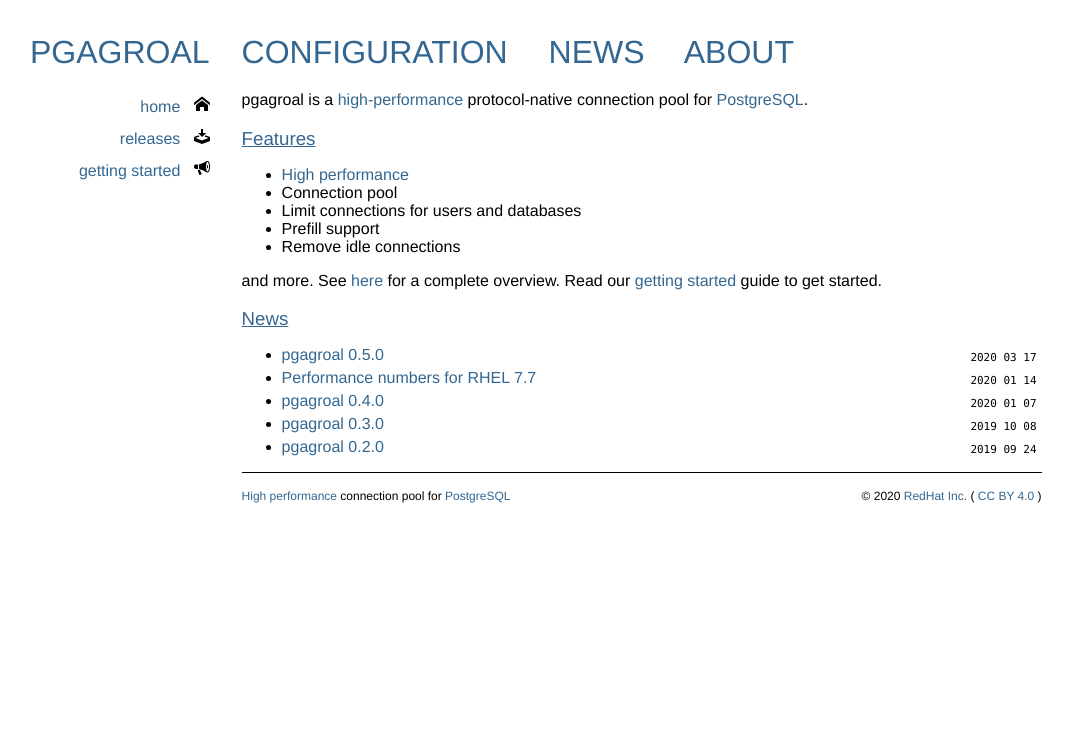
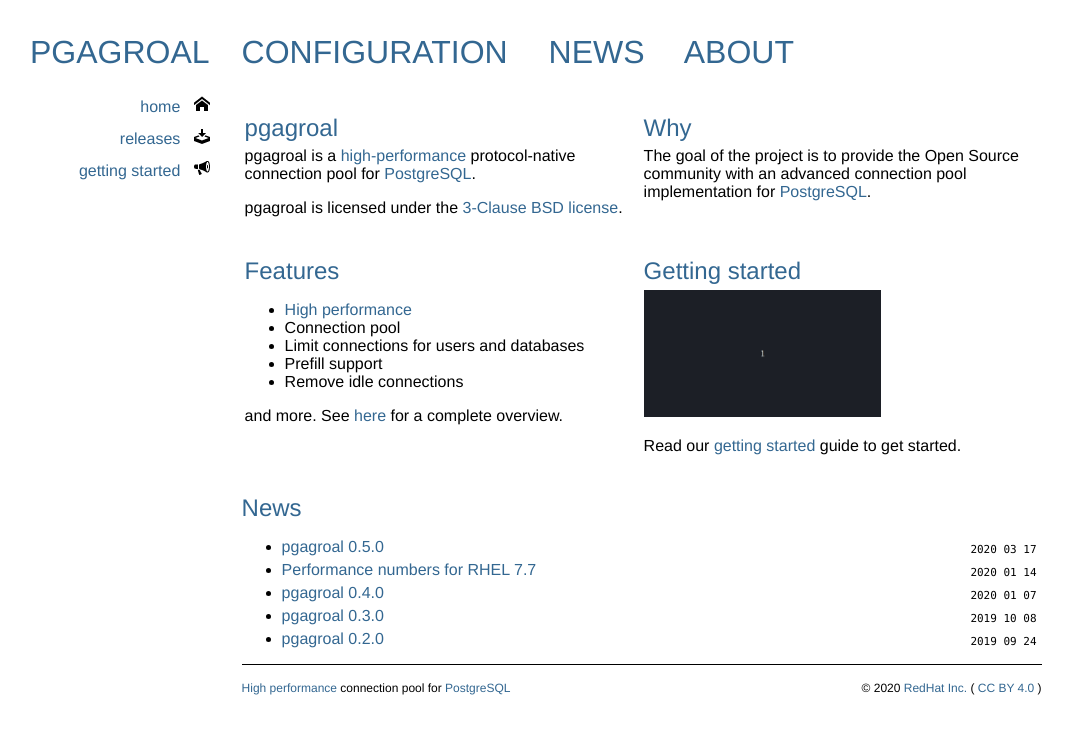
Before and after one commit to agroal/pgagroal, a Jekyll site: the page built from index.html, in a window 1280 px wide. Shown: the top 734 px of the page, without its empty margins (10-1082 px from the left). Built offline with Jekyll 4.4.1, drawn with Linux system fonts in a browser that asks for light colours; some web fonts are replaced.

Commit message:
Change front page, add demo, and pgconf.us slides

```diff
--- a/_config.yml
+++ b/_config.yml
@@ -32,12 +32,12 @@
     - text: github
       url: https://github.com/agroal/pgagroal
       icon: https://agroal.github.io/pgagroal/images/icomoon/433-github.png
+    - text: issues
+      url: https://github.com/agroal/pgagroal/issues
+      icon: https://agroal.github.io/pgagroal/images/icomoon/154-bug.png
     - text: license
       url: https://opensource.org/licenses/BSD-3-Clause
       icon: https://agroal.github.io/pgagroal/images/icomoon/034-library.png
-    - text: issues
-      url: https://github.com/agroal/pgagroal/issues
-      icon: https://agroal.github.io/pgagroal/images/icomoon/154-bug.png
     - text: pgagroal
       url: https://twitter.com/pgagroal
       icon: https://agroal.github.io/pgagroal/images/icomoon/407-twitter.png
--- a/index.html
+++ b/index.html
@@ -8,9 +8,25 @@
         <a class="header" href="{{ header.url }}">{{ header.name }}</a>
         {% endfor %}
     </h1>
-    pgagroal is a <a href="performance.html">high-performance</a> protocol-native connection pool for <a href="https://www.postgresql.org">PostgreSQL</a>.
     <p/>
-    <h3>Features</h3>
+    <table border="0" width="100%">
+      <tr>
+        <td valign="top" width="50%">
+          <h2>pgagroal</h2>
+          pgagroal is a <a href="performance.html">high-performance</a> protocol-native
+          connection pool for <a href="https://www.postgresql.org">PostgreSQL</a>.
+          <p/>
+          pgagroal is licensed under the <a href="https://opensource.org/licenses/BSD-3-Clause">3-Clause BSD license</a>.
+        </td>
+        <td valign="top" width="50%">
+          <h2>Why</h2>
+          The goal of the project is to provide the Open Source community with an advanced
+          connection pool implementation for <a href="https://www.postgresql.org">PostgreSQL</a>.
+        </td>
+      </tr>
+      <tr>
+        <td valign="top" width="50%">
+          <h2>Features</h2>
           <ul>
             <li><a href="performance.html">High performance</a></li>
             <li>Connection pool</li>
@@ -18,9 +34,18 @@
             <li>Prefill support</li>
             <li>Remove idle connections</li>
           </ul>
-    and more. See <a href="about.html">here</a> for a complete overview. Read our <a href="gettingstarted.html">getting started</a> guide to get started.
+          and more. See <a href="about.html">here</a> for a complete overview.
+        </td>
+        <td valign="top" width="50%">
+          <h2>Getting started</h2>
+          <a href="images/demo.gif"><img src="images/demo.gif" alt="Demo" width="60%"/></a>
           <p/>
-    <h3>News</h3>
+          Read our <a href="gettingstarted.html">getting started</a> guide to get started.
+        </td>
+      </tr>
+    </table>
+    <p/>
+    <h2>News</h2>
     <ul>
         {% for post in site.posts limit:5 %}
         <li class="posts"><span class="date">{{ post.date | date: "%Y %m %d" }}</span><a href="{{ site.root }}/{{ post.url }}">{{ post.title }}</a></li>
--- a/news.html
+++ b/news.html
@@ -9,7 +9,7 @@
         {% endfor %}
     </h1>
     <p/>
-    <h3>News</h3>
+    <h2>News</h2>
     <ul class="posts">
         {% for post in site.posts %}
         <li class="posts"><span class="date">{{ post.date | date: "%Y %m %d" }}</span><a href="{{ site.root }}/{{ post.url }}">{{ post.title }}</a></li>
```
Also changed, not shown: about.html (+13 -4 lines), images/demo.gif (added), 1 other file. Lines whose indentation alone changed are shown as unchanged.
